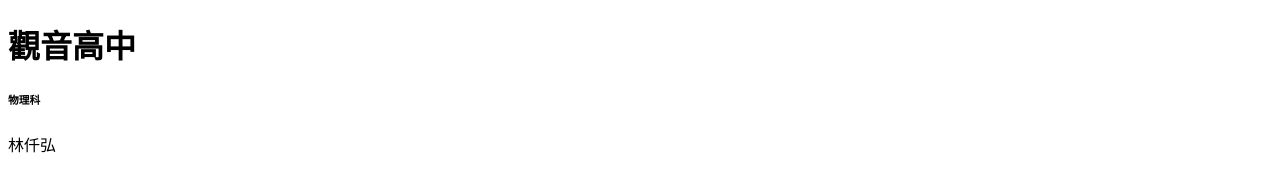
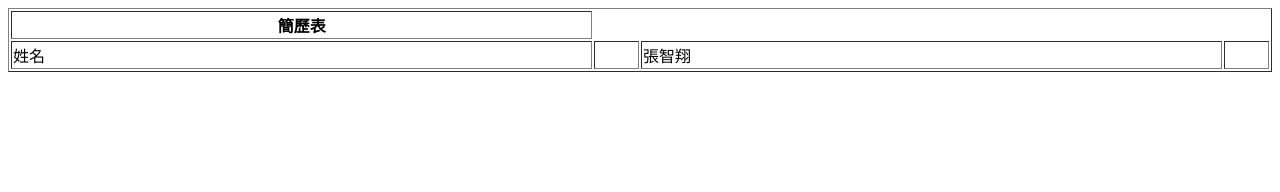
Before and after one commit to simon402/autobiography, a plain HTML site: page index.html in a window 1280 px wide. Drawn offline with Linux system fonts and the light colour scheme.

Commit message:
Update index.html

```diff
--- a/index.html
+++ b/index.html
@@ -1,16 +1,11 @@
 <!DOCTYPE html>
 <html lang="zh-Hant-TW">
 
-<head>
-<meta charset="UTF-8">
-<title>Page Title</title>
-<meta name ="description" content="homework test">
-</head>
-
-<body>
-<h1>觀音高中</h1>
-<h6>物理科</h6>
-<p>林仟弘</p>
-</body>
-
-</html>
+<table border="1" style="width:100%">
+<tr>
+  <th>簡歷表</th>
+  </tr>
+<tr>
+  <td> 姓名<td>
+  <td>張智翔<td>
+</tr?
```
